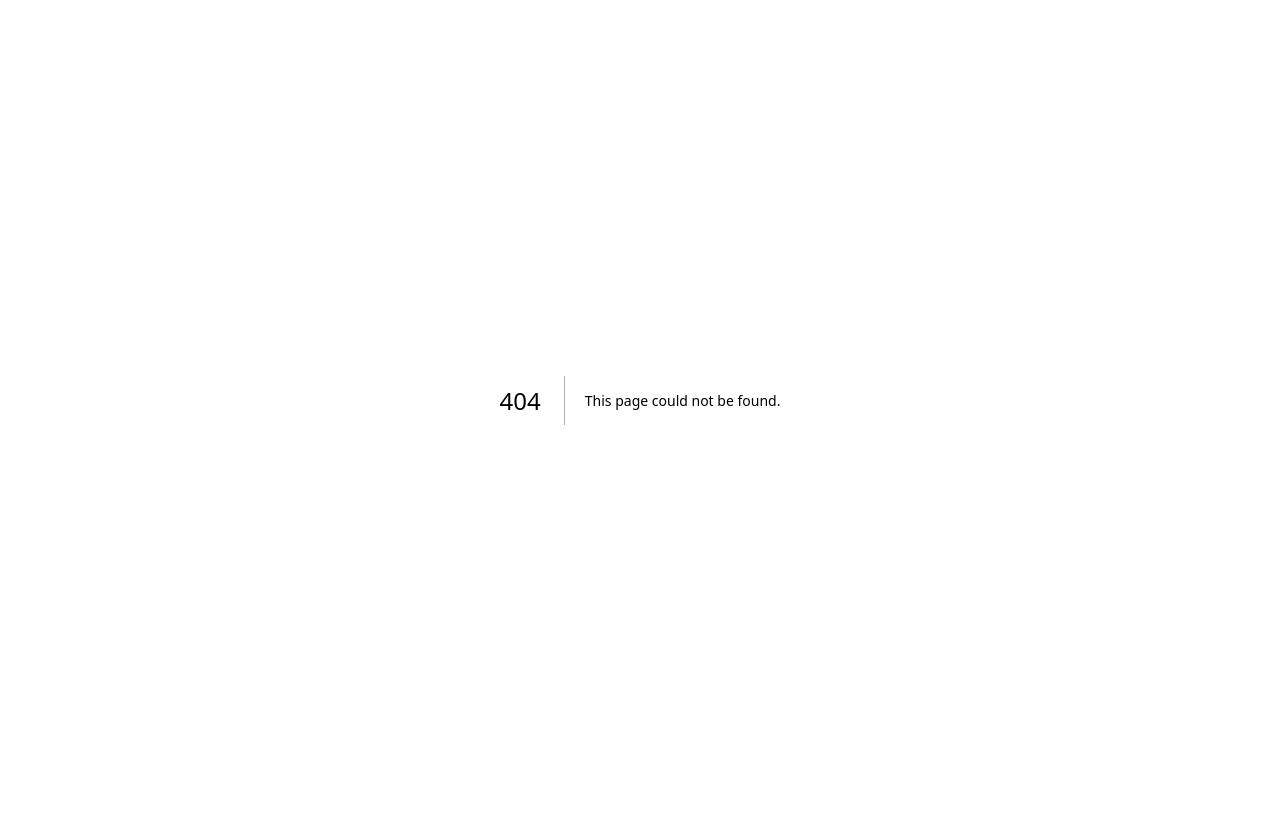
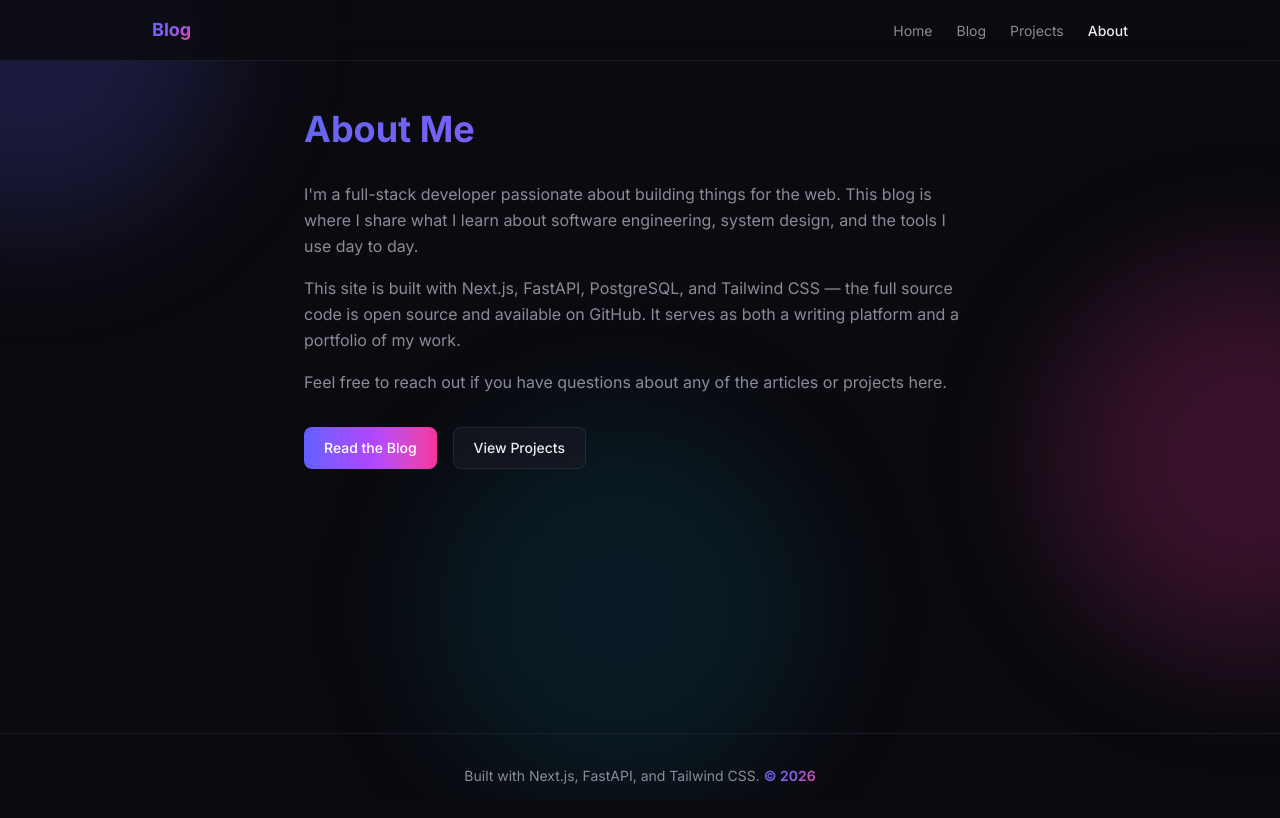
Before and after one commit to szchan/blog, a Next.js app in the folder apps/web/: page /about in a window 1280 px wide. Before the commit this address had no page. Built offline with nearby package versions, Linux system fonts and the light colour scheme.

Commit message:
feat: add about page and custom 404

```diff
--- /dev/null
+++ b/apps/web/app/(public)/about/page.tsx
@@ -0,0 +1,37 @@
+import type { Metadata } from "next";
+import { Button } from "@/components/ui/Button";
+
+export const metadata: Metadata = {
+  title: "About",
+  description: "About me and this blog.",
+};
+
+export default function AboutPage() {
+  return (
+    <div className="mx-auto max-w-2xl">
+      <h1 className="mb-8 text-4xl font-bold gradient-text">About Me</h1>
+      <div className="flex flex-col gap-4 text-muted leading-relaxed">
+        <p>
+          I&apos;m a full-stack developer passionate about building things for
+          the web. This blog is where I share what I learn about software
+          engineering, system design, and the tools I use day to day.
+        </p>
+        <p>
+          This site is built with Next.js, FastAPI, PostgreSQL, and Tailwind
+          CSS — the full source code is open source and available on GitHub.
+          It serves as both a writing platform and a portfolio of my work.
+        </p>
+        <p>
+          Feel free to reach out if you have questions about any of the
+          articles or projects here.
+        </p>
+      </div>
+      <div className="mt-8 flex gap-4">
+        <Button href="/blog">Read the Blog</Button>
+        <Button href="/projects" variant="secondary">
+          View Projects
+        </Button>
+      </div>
+    </div>
+  );
+}
--- /dev/null
+++ b/apps/web/app/not-found.tsx
@@ -0,0 +1,18 @@
+import Link from "next/link";
+
+export default function NotFound() {
+  return (
+    <div className="flex min-h-[60vh] flex-col items-center justify-center gap-6 text-center">
+      <h1 className="text-6xl font-bold gradient-text">404</h1>
+      <p className="text-lg text-muted">
+        The page you&apos;re looking for doesn&apos;t exist.
+      </p>
+      <Link
+        href="/"
+        className="rounded-lg bg-gradient-to-r from-indigo-500 via-purple-500 to-pink-500 px-5 py-2.5 text-sm font-medium text-white transition-all hover:shadow-lg hover:shadow-purple-500/25"
+      >
+        Go home
+      </Link>
+    </div>
+  );
+}
```
